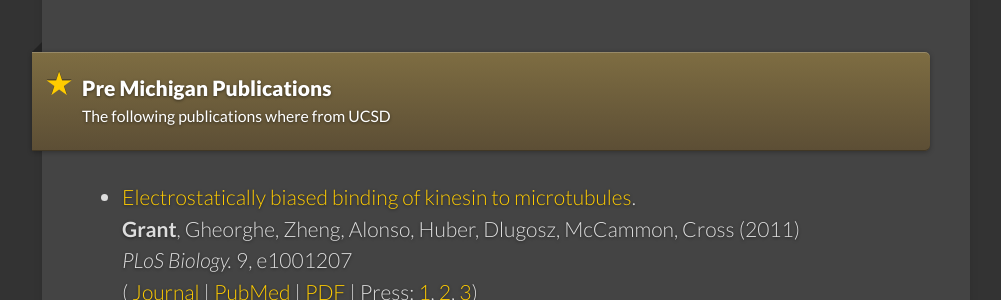
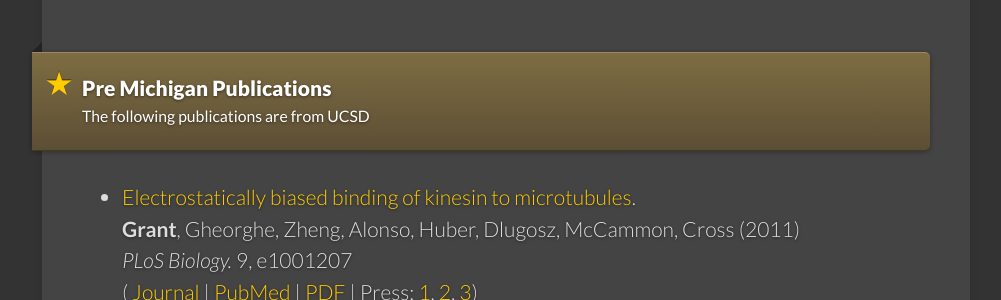
Before and after one commit to bioboot/newlabsite, a Jekyll site: the page built from publications/index.md, in a window 1280 px wide and 900 px high, scrolled down 3139 px. Shown: the part 154-454 px from the top of the window, without its empty margins (139-1140 px from the left). Built offline with Jekyll 4.4.1, drawn with Linux system fonts in a browser that asks for light colours.

```diff
--- a/publications/index.md
+++ b/publications/index.md
@@ -104,7 +104,7 @@ title: Recent Publications
 <br/>
 <div class="note">
   <h5>Pre Michigan Publications</h5>
-  <p>The following publications where from UCSD</p>
+  <p>The following publications are from UCSD</p>
 </div>
 
 
```
Also changed, not shown: teaching/index.md (+7 -0 lines).
